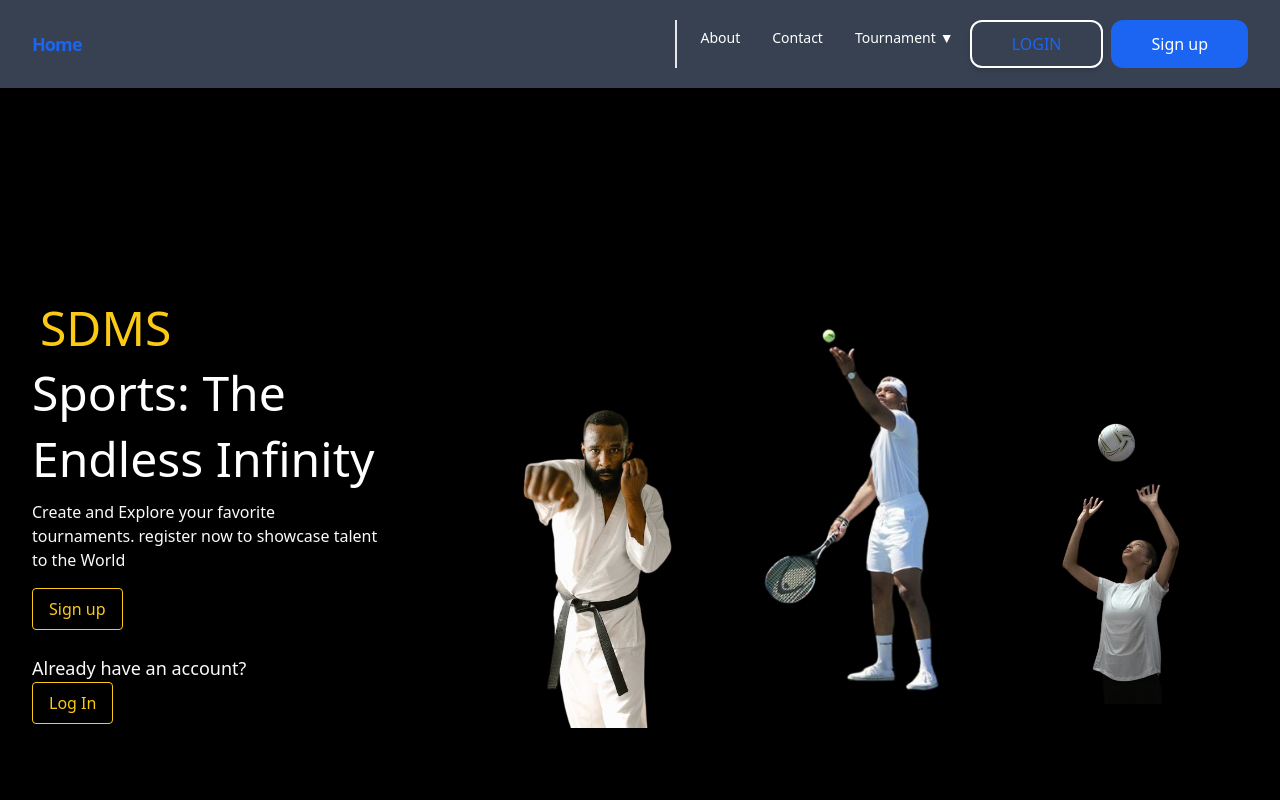
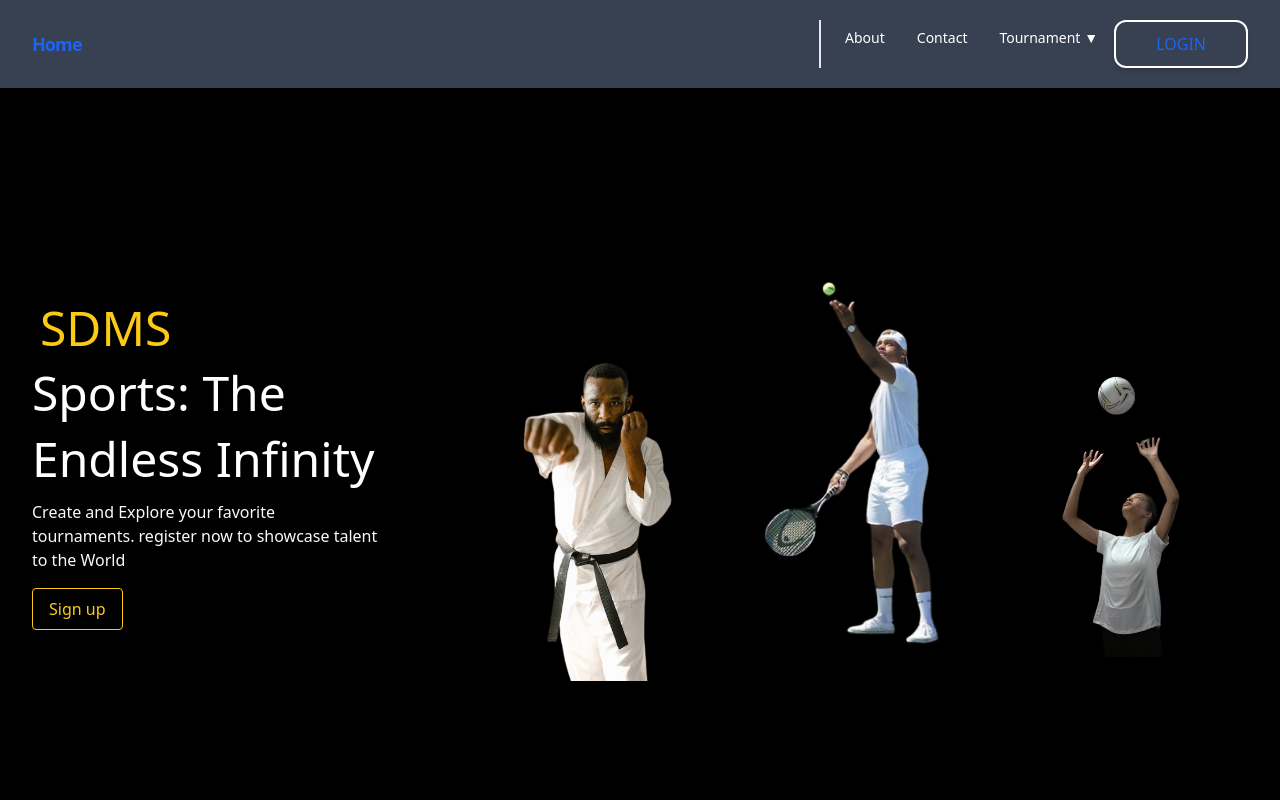
Before and after one commit to RichardMiruka/SDMS-Frontend, a React (Create React App) app in the folder sdms-app/: page / in a window 1280 px wide. Shown: the top 800 px of the page. Built offline with nearby package versions, Linux system fonts and the light colour scheme.

Commit message:
made several changes

```diff
--- a/sdms-app/src/components/Navbar.js
+++ b/sdms-app/src/components/Navbar.js
@@ -89,9 +89,6 @@ const Navbar = () => {
             <button onClick={login} className="items-center block px-10 py-2.5 text-base font-medium text-center text-blue-600 transition duration-500 ease-in-out transform border-2 border-white shadow-md rounded-xl focus:outline-none focus:ring-2 focus:ring-offset-2 focus:ring-gray-500">
              LOGIN
             </button>
-            <button onClick={register} className="items-center block px-10 py-3 text-base font-medium text-center text-white transition duration-500 ease-in-out transform bg-blue-600 rounded-xl hover:bg-blue-700 focus:outline-none focus:ring-2 focus:ring-offset-2 focus:ring-blue-500">
-              Sign up
-            </button>
           </div>
         </nav>
       </div>
--- a/sdms-app/src/pages/Home.js
+++ b/sdms-app/src/pages/Home.js
@@ -16,9 +16,6 @@ const Home = () => {
             <p className="text-sm md:text-base text-gray-50 mb-4">Create and Explore your favorite tournaments. register now to showcase talent to the World</p>
             <Link to="/Register" className="bg-transparent hover:bg-yellow-300 text-yellow-300 hover:text-black rounded shadow hover:shadow-lg py-2 px-4 border border-yellow-300 hover:border-transparent">
               Sign up
-            </Link>
-            <p className="mt-6 font-light text-lg max-w-md text-gray-50">Already have an account?</p>
-            <Link to="/Login" className="bg-transparent hover:bg-yellow-400 text-yellow-300 hover:text-black rounded shadow hover:shadow-lg py-2 px-4 border border-yellow-300 hover:border-transparent">Log In
             </Link>
           </div>
           <div className="p-8 mt-12 mb-6 md:mb-0 md:mt-0 ml-0 md:ml-12 lg:w-2/3 justify-center">
```
